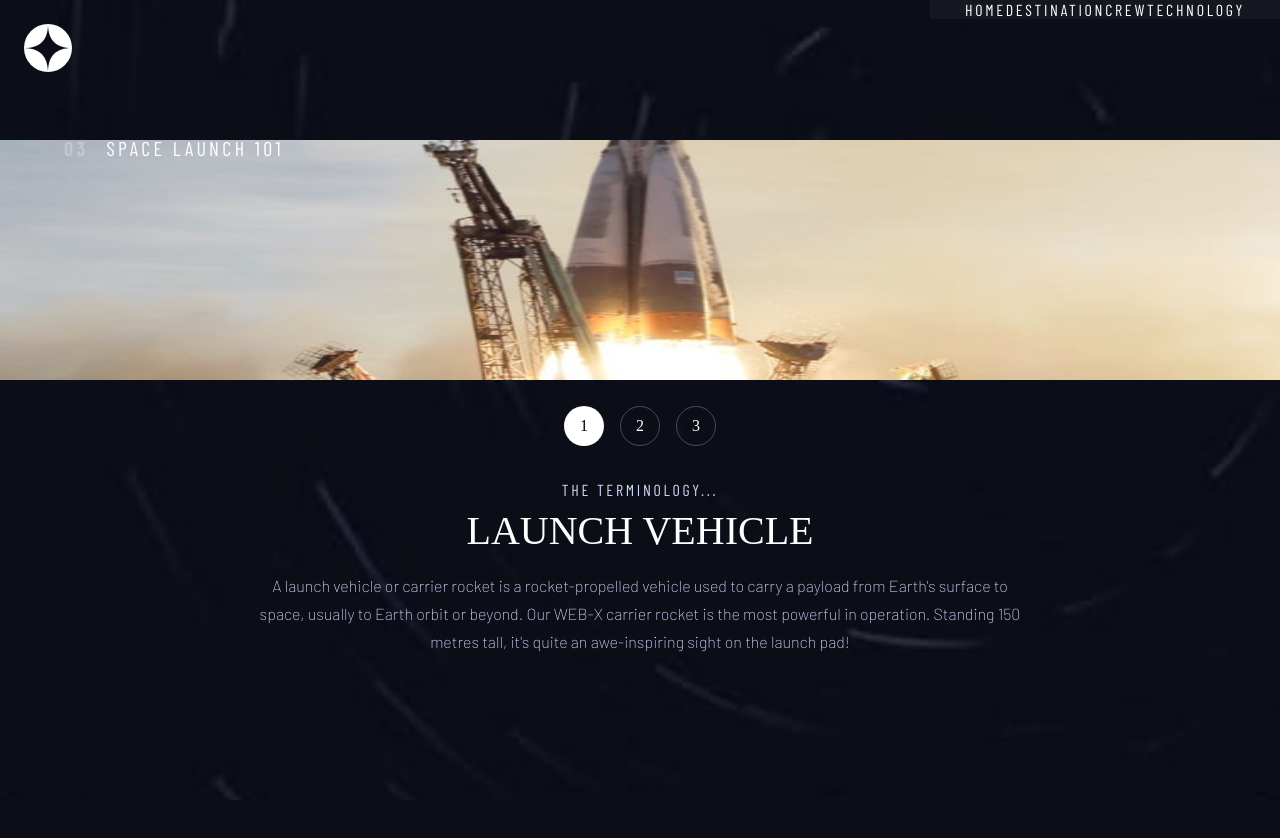
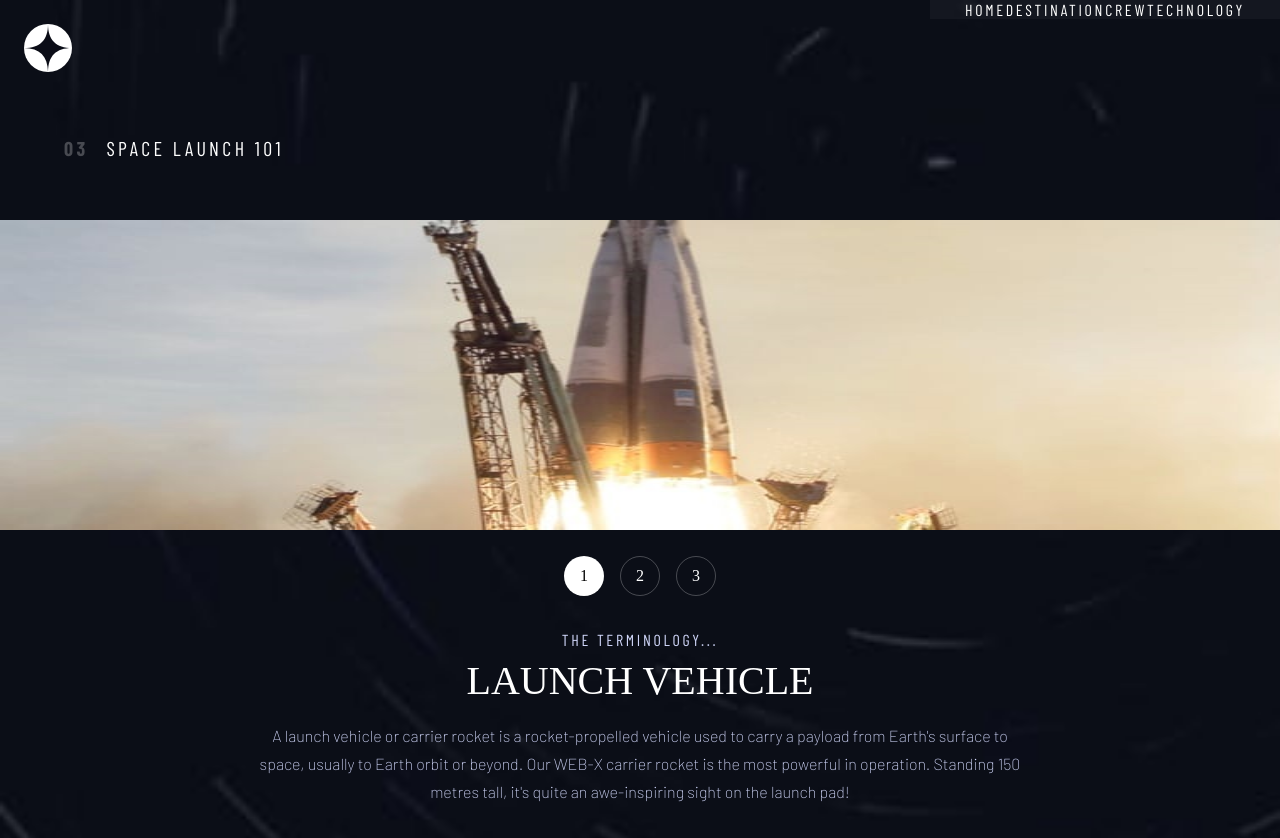
Before and after one commit to filip96zx/space-tourism, a React (Create React App) app: page /technology in a window 1280 px wide. Before the commit the page ends 800 px from the top, so only its background shows below. Built offline with nearby package versions, Linux system fonts and the light colour scheme; a web font is replaced by a local one.

Commit message:
fix: technology page margins size on tablet

```diff
--- a/src/components/technology/TechnologyComponent.style.ts
+++ b/src/components/technology/TechnologyComponent.style.ts
@@ -38,12 +38,11 @@ const TechnologyComponentStyled = styled.div`
 
   @media ${breakpoints.tablet} {
 
-    picture{
-      width: 100%;
-    }
-
-    img {
-      height: 30vh
+    .picture-container {
+      margin-top: 220px;
+      img {
+        height: 310px;
+      }
     }
 
     h3 {
--- a/src/components/technology/TechnologyNavigation.style.ts
+++ b/src/components/technology/TechnologyNavigation.style.ts
@@ -19,7 +19,7 @@ const TechnologyNavigationStyled = styled(PageNavigationBase)`
   }
 
   @media ${breakpoints.tablet} {
-    top: calc(30vh + 140px);
+    top: calc(310px + 220px);
 
   }
 `;
```
